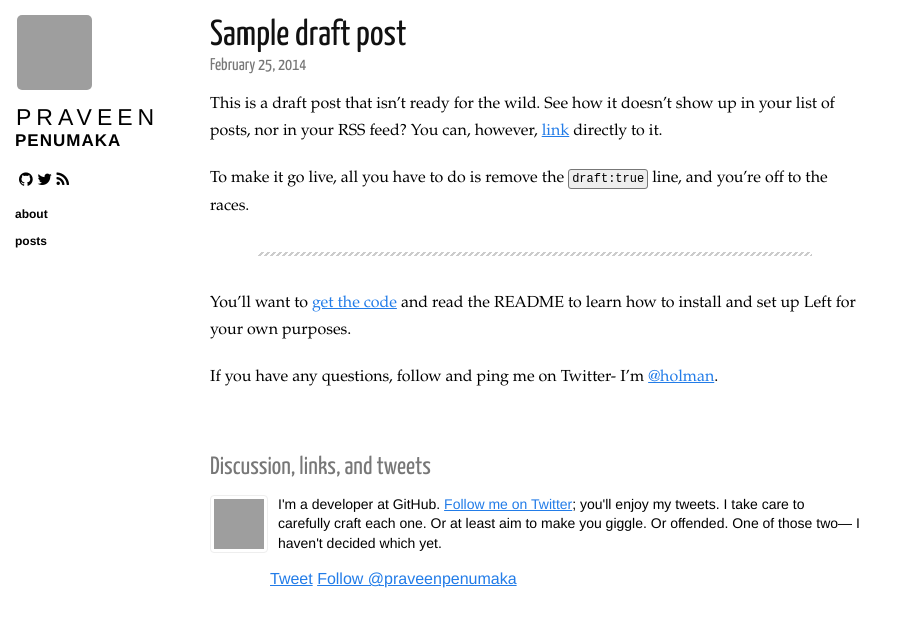
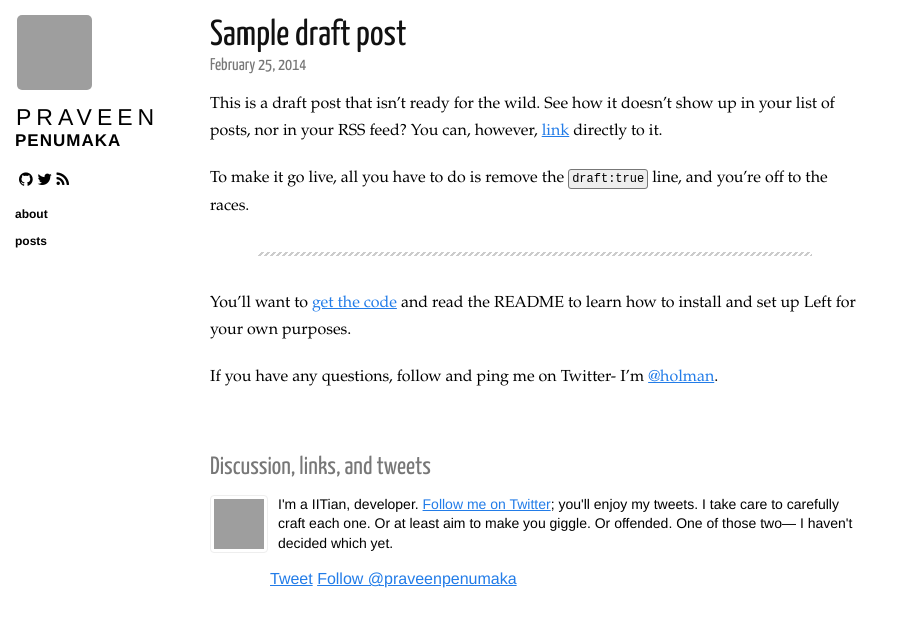
Before and after one commit to praveenpenumaka/praveenpenumaka.github.io, a Jekyll site: the page built from _posts/2014-02-25-draft.markdown, in a window 1280 px wide, cut to the strip 0-627 px from the top of the page. Shown: the whole strip, without its empty margins (0-907 px from the left). Built offline with Jekyll 4.4.1, drawn with Linux system fonts in a browser that asks for light colours; nearby versions of some CDN libraries; Markdown is read by kramdown in place of the engine named in the settings; comment, search, counter and statistics services are not loaded; grey boxes are pictures that could not be loaded.

Commit message:
Changed 'about me'

```diff
--- a/_layouts/post.html
+++ b/_layouts/post.html
@@ -22,7 +22,7 @@ layout: layout
       </a>
 
       <p>
-        I'm a developer at GitHub. <a href="https://twitter.com/{{ site.twitter }}" target="_blank">Follow me on Twitter</a>;
+        I'm a IITian, developer. <a href="https://twitter.com/{{ site.twitter }}" target="_blank">Follow me on Twitter</a>;
         you'll enjoy my tweets. I take care to carefully craft each one. Or at least aim to make
         you giggle. Or offended. One of those two&mdash; I haven't decided which yet.
       </p>
--- a/about.html
+++ b/about.html
@@ -7,5 +7,5 @@ title: "About"
 <section class="content">
   <h1>{{ site.name }}</h1>
 
-  <p>This would be an excellent time to update this page and talk about yourself a bit.</p>
+  <p>I am Praveen Penumaka. IITian</p>
 </section>
```
